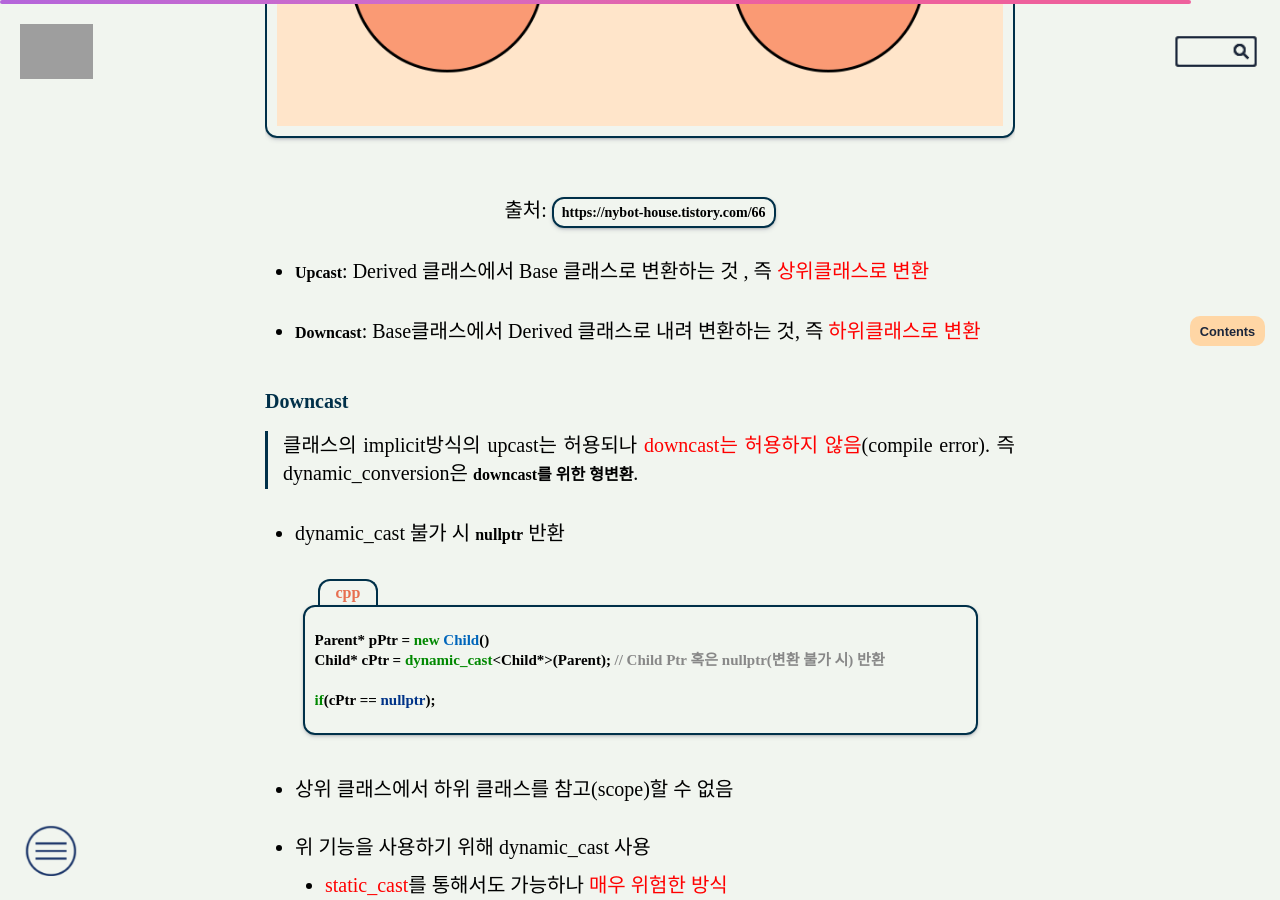
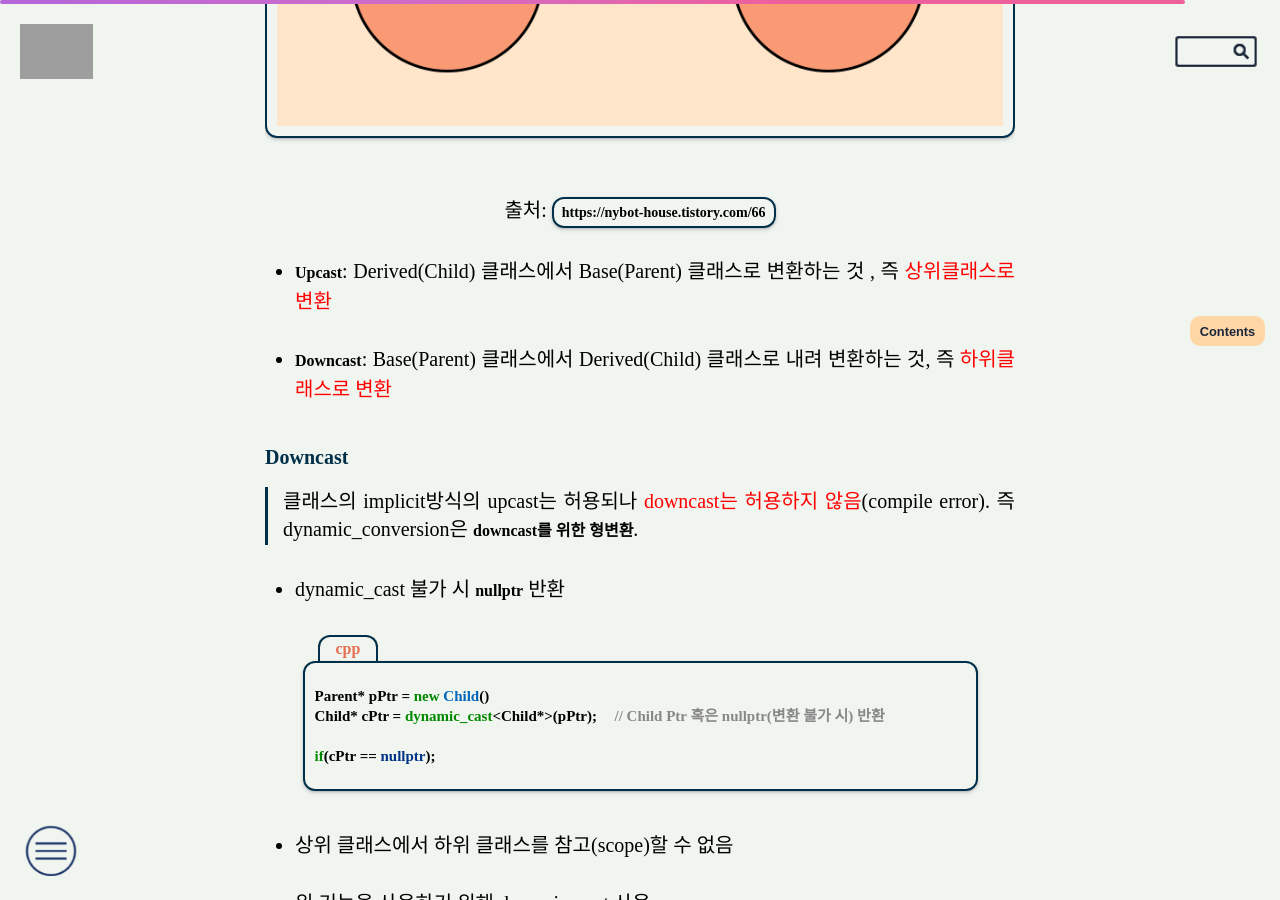
Before and after one commit to jhj1111/jhj1111.github.io, a Jekyll site: the page built from _posts/study_log/cpp/2025-06-09-TypeConvertor.md, in a window 1280 px wide and 900 px high, scrolled down 9686 px. Built offline with Jekyll 4.4.1, drawn with Linux system fonts in a browser that asks for light colours; some web fonts are replaced; comment, search, counter and statistics services are not loaded; grey boxes are pictures that could not be loaded.

Commit message:
docs: 내용 추가  및 오타 수정

````diff
--- a/_posts/study_log/cpp/2025-06-09-TypeConvertor.md
+++ b/_posts/study_log/cpp/2025-06-09-TypeConvertor.md
@@ -257,8 +257,8 @@ int main()
 ### up/downcast
 ![/assets/images/study_log/cpp/2025-06-09-TypeConvertor/up_downcast.png.png](/assets/images/study_log/cpp/2025-06-09-TypeConvertor/up_downcast.png.png)
 출처: [https://nybot-house.tistory.com/66](https://nybot-house.tistory.com/66)
-- **Upcast**: Derived 클래스에서 Base 클래스로 변환하는 것 , 즉 <span style="color:rgb(255, 0, 0)">상위클래스로 변환</span>
-- **Downcast**: Base클래스에서 Derived 클래스로 내려 변환하는 것, 즉 <span style="color:rgb(255, 0, 0)">하위클래스로 변환</span>
+- **Upcast**: Derived(Child) 클래스에서 Base(Parent) 클래스로 변환하는 것 , 즉 <span style="color:rgb(255, 0, 0)">상위클래스로 변환</span>
+- **Downcast**: Base(Parent) 클래스에서 Derived(Child) 클래스로 내려 변환하는 것, 즉 <span style="color:rgb(255, 0, 0)">하위클래스로 변환</span>
 
 ### Downcast
 > 클래스의 implicit방식의 upcast는 허용되나 <span style="color:rgb(255, 0, 0)">downcast는 허용하지 않음</span>(compile error). 즉 dynamic_conversion은 **downcast를 위한 형변환**.
@@ -267,7 +267,7 @@ int main()
 
 ```cpp
 Parent* pPtr = new Child()
-Child* cPtr = dynamic_cast<Child*>(Parent);	// Child Ptr 혹은 nullptr(변환 불가 시) 반환
+Child* cPtr = dynamic_cast<Child*>(pPtr);	// Child Ptr 혹은 nullptr(변환 불가 시) 반환
 
 if(cPtr == nullptr);
 ```
````
